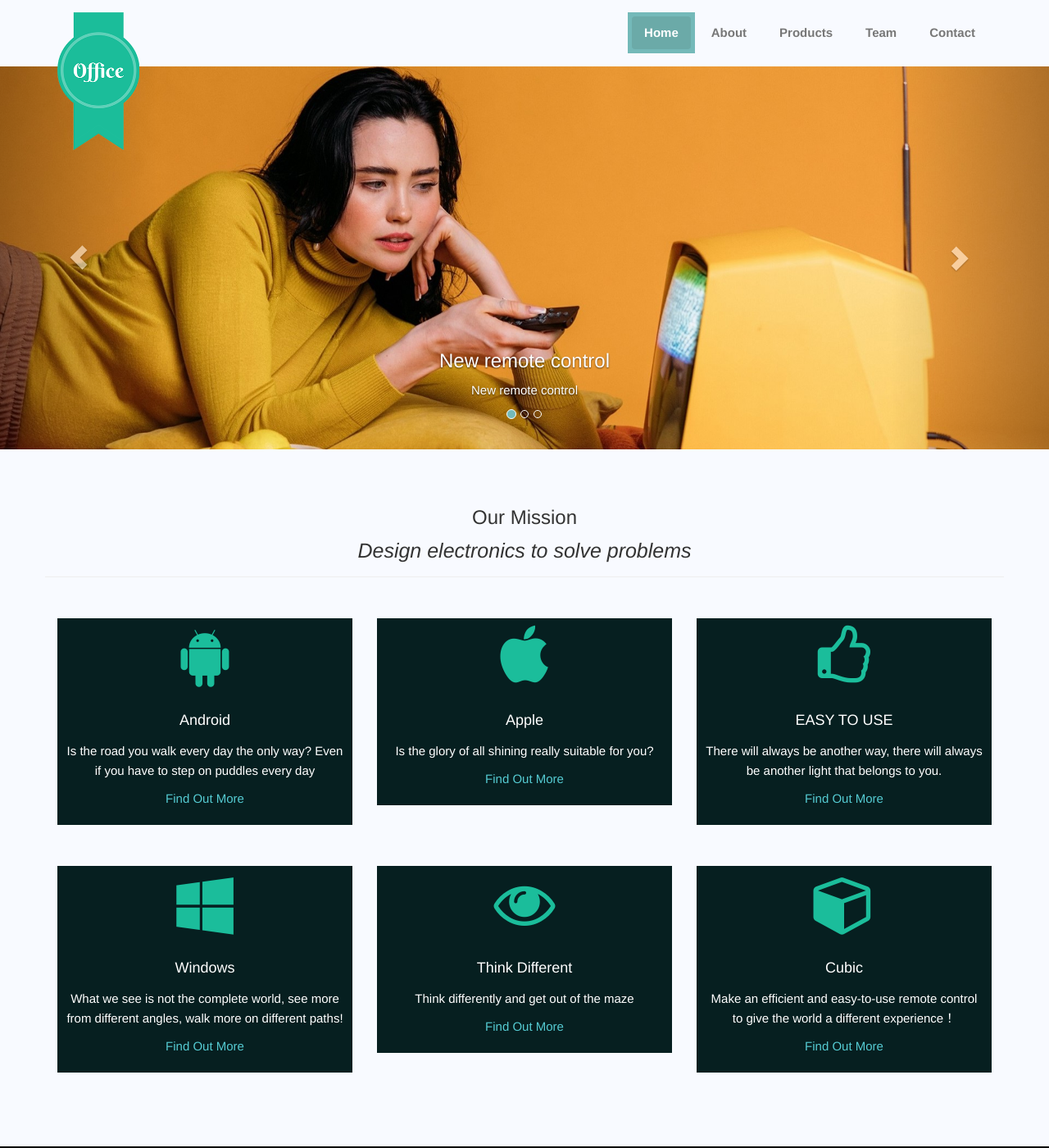
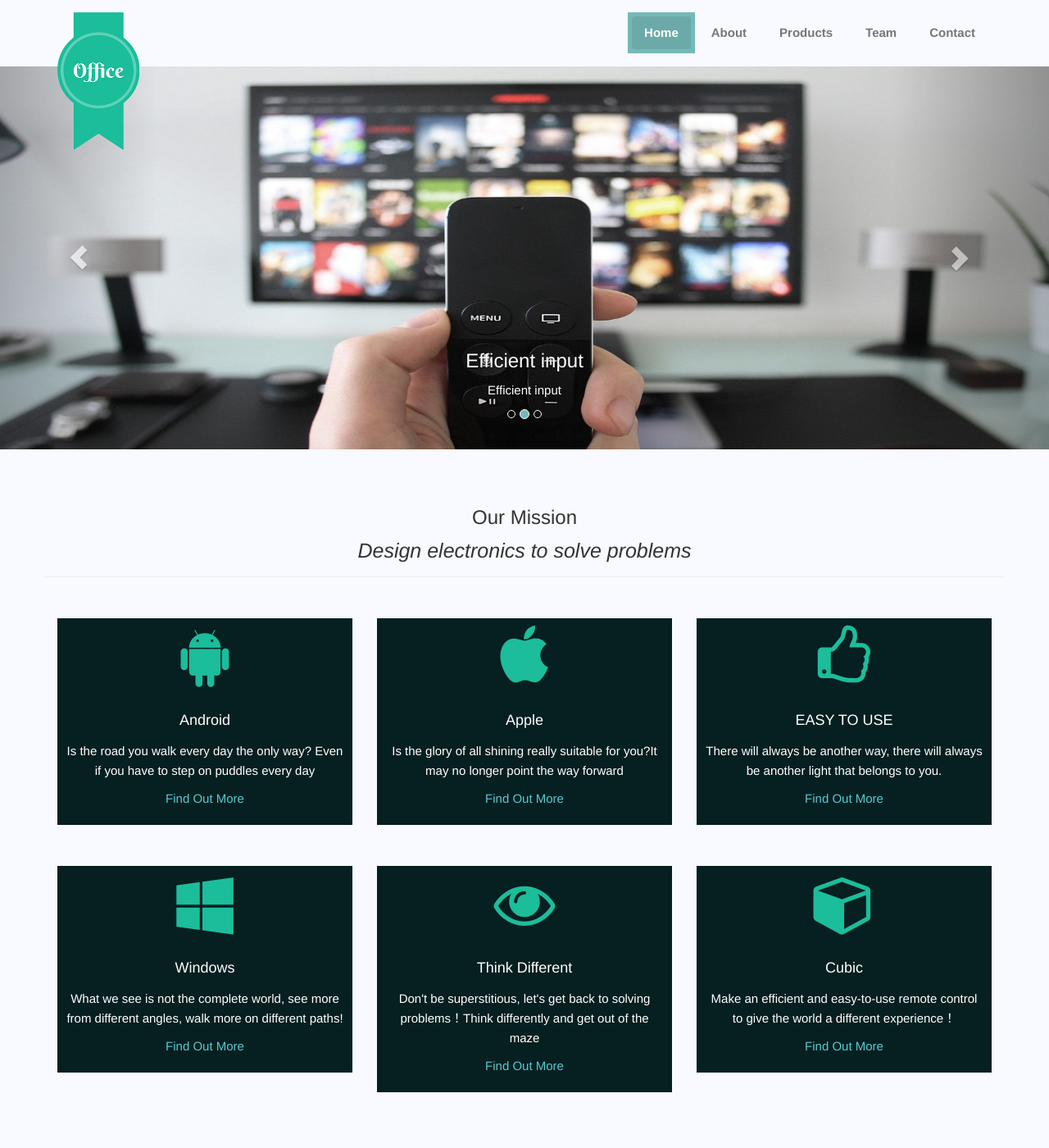
Before and after one commit to taqic/zben.github.io, a Jekyll site: the page built from index.html, in a window 1280 px wide and 1400 px high. Shown: the whole window at 82% size. Built offline with Jekyll 4.4.1, drawn with Linux system fonts in a browser that asks for light colours.

Commit message:
Update home_style.html

```diff
--- a/_layouts/home_style.html
+++ b/_layouts/home_style.html
@@ -91,7 +91,7 @@
                     <div class="services-group wow animated zoomIn" data-wow-offset="40">
                         <p class="services-icon"><i class="fa fa-apple fa-5x"></i></p>
                         <h4 class="services-title">Apple</h4>
-                        <p class="services-body">Is the glory of all shining really suitable for you?</p>
+                        <p class="services-body">Is the glory of all shining really suitable for you?It may no longer point the way forward</p>
                         <p class="services-more"><a href="#">Find Out More</a></p>
                     </div>
                 </div>
@@ -122,7 +122,7 @@
                     <div class="services-group wow animated zoomIn" data-wow-offset="40">
                         <p class="services-icon"><i class="fa fa-eye fa-5x"></i></p>
                         <h4 class="services-title">Think Different</h4>
-                        <p class="services-body">Think differently and get out of the maze</p>
+                        <p class="services-body">Don't be superstitious, let's get back to solving problems！Think differently and get out of the maze</p>
                         <p class="services-more"><a href="#">Find Out More</a></p>
                     </div>
                 </div>
```
